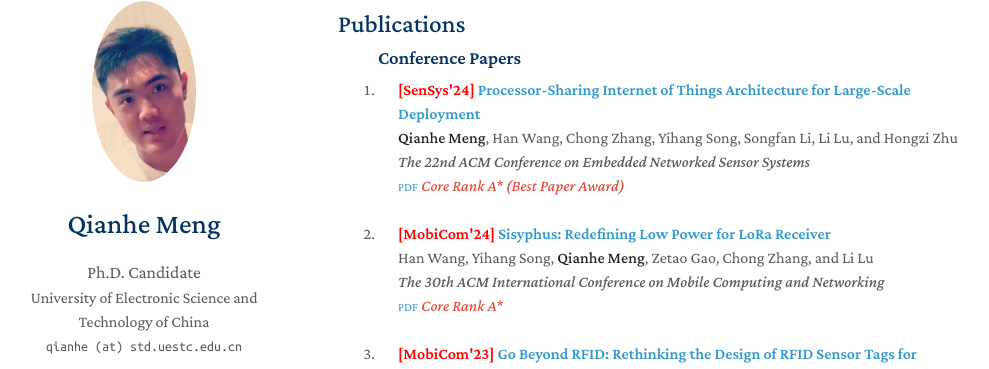
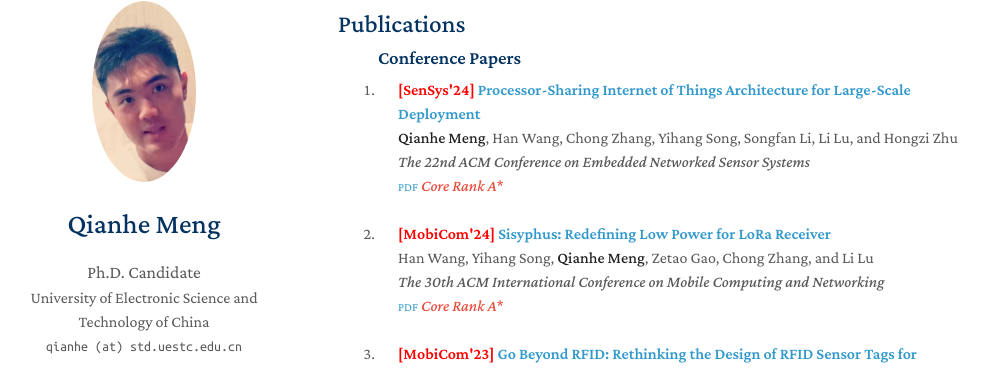
Before and after one commit to mqhyes/mqhyes.github.io, a Jekyll site: the page built from index.md, in a window 1280 px wide and 900 px high, scrolled down 535 px. Shown: the part 83-452 px from the top of the window, without its empty margins (132-1121 px from the left). Built offline with Jekyll 4.4.1, drawn with Linux system fonts in a browser that asks for light colours; a style sheet for code colours, icons or effects is not loaded.

Commit message:
Update publications_conference.yml

```diff
--- a/_data/publications_conference.yml
+++ b/_data/publications_conference.yml
@@ -8,7 +8,7 @@ main:
 #    code: https://github.com/MrGiovanni/ContinualLearning
 #    bibtex: https://bib.yliu.me/MICCAI23.txt
 #    image: ./assets/img/teaser_example_2.png
-    notes: Core Rank A* (Best Paper Award)
+    notes: Core Rank A*
 
   - title: "Sisyphus: Redefining Low Power for LoRa Receiver"
     authors: Han Wang, Yihang Song, <strong>Qianhe Meng</strong>, Zetao Gao, Chong Zhang, and Li Lu
```
